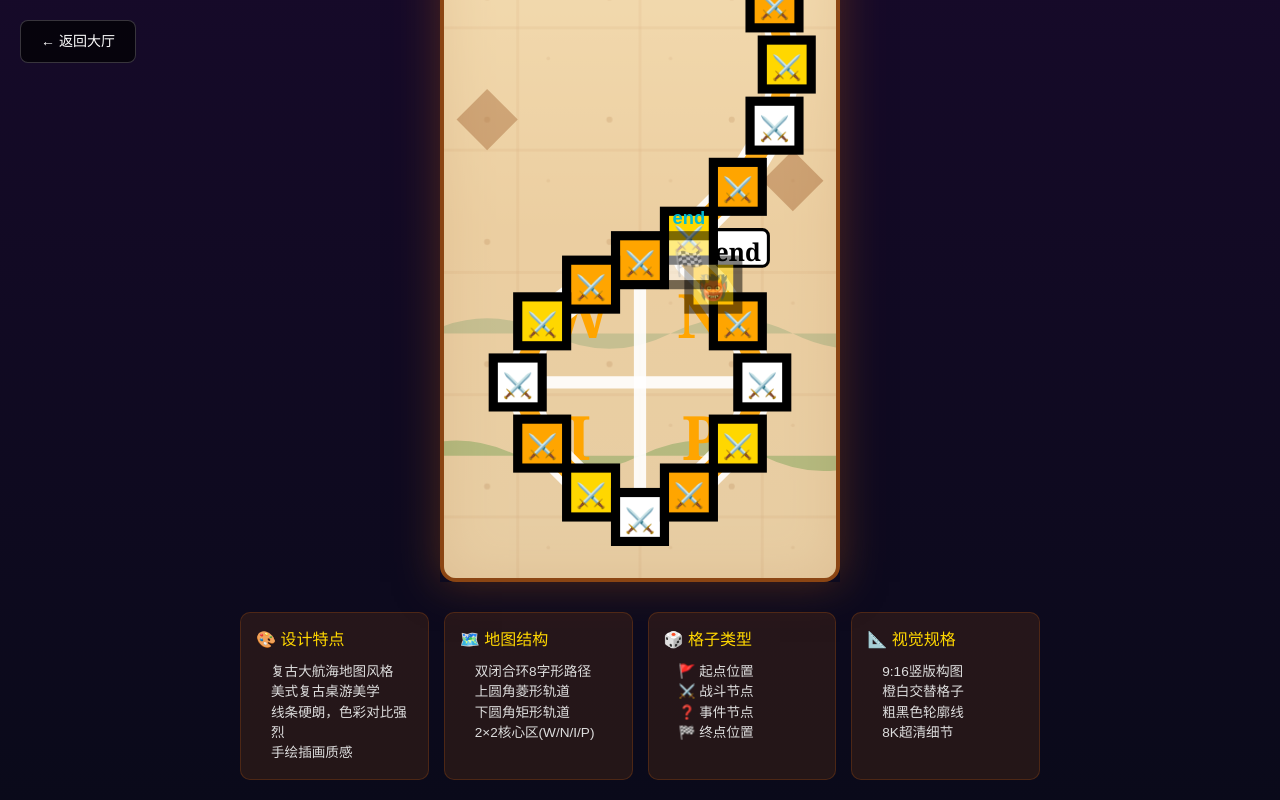
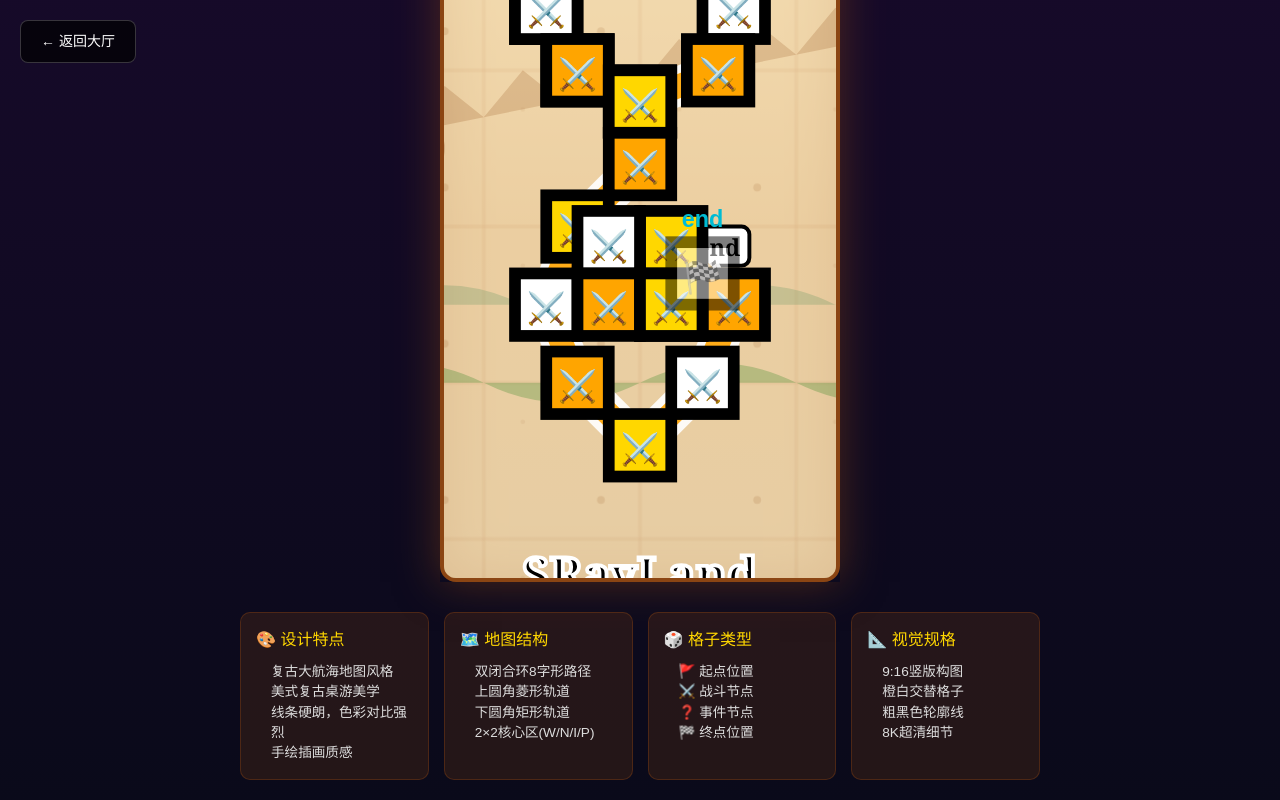
Before and after one commit to Wang2535/-, a React (Vite) app in the folder game-clean/: page / in a window 1280 px wide. Both pictures are taken after a click on the button "🏝️ 查看SRayLand复古大航海地图". Shown: the part 283-1083 px from the top of the page. Built offline with nearby package versions, Linux system fonts and the light colour scheme.

Commit message:
feat: 检查GitHub文件并汇报
Co-authored-by: traeagent <traeagent@users.noreply.github.com>

```diff
--- a/game-clean/src/tower-mode/components/SRayLandMapRenderer/SRayLandMapRenderer.tsx
+++ b/game-clean/src/tower-mode/components/SRayLandMapRenderer/SRayLandMapRenderer.tsx
@@ -19,45 +19,64 @@ export interface SRayLandMapRendererProps {
   layerNumber?: number;
 }
 
-// 苹果形状的路径格子位置
+// 葫芦形状的路径格子位置 - 严格按照规则设计
 function generateGridCells(): SRayLandCell[] {
   const cells: SRayLandCell[] = [];
 
-  // 上半部分 - 苹果顶部圆弧（从顶部开始顺时针）
-  const upperArcPath = [
-    { id: 'u1', position: { x: 50, y: 10 }, type: 'start', state: 'current' },      // 起点（苹果梗下方）
-    { id: 'u2', position: { x: 58, y: 12 }, type: 'battle', state: 'pending' },
-    { id: 'u3', position: { x: 66, y: 18 }, type: 'battle', state: 'pending' },
-    { id: 'u4', position: { x: 72, y: 26 }, type: 'battle', state: 'pending' },
-    { id: 'u5', position: { x: 74, y: 36 }, type: 'battle', state: 'pending' },
-    { id: 'u6', position: { x: 72, y: 46 }, type: 'battle', state: 'pending' },
-    { id: 'u7', position: { x: 66, y: 56 }, type: 'battle', state: 'pending' },
-    { id: 'u8', position: { x: 58, y: 64 }, type: 'battle', state: 'pending' },
+  // 上半部分 - 小圆（直径为下半椭圆短轴的 3/4）
+  // 上半环右弧段
+  const upperRightArc = [
+    { id: 'u1', position: { x: 50, y: 10 }, type: 'start', state: 'current' },      // 起点（葫芦顶端）
+    { id: 'u2', position: { x: 58, y: 14 }, type: 'battle', state: 'pending' },
+    { id: 'u3', position: { x: 62, y: 22 }, type: 'battle', state: 'pending' },
+    { id: 'u4', position: { x: 60, y: 30 }, type: 'battle', state: 'pending' },
+    { id: 'u5', position: { x: 50, y: 34 }, type: 'battle', state: 'pending' },    // 上半小圆正下方顶点
   ];
 
-  // 连接段 - 连接上弧底部和下圆顶部
-  const connectorPath = [
-    { id: 'c1', position: { x: 50, y: 68 }, type: 'battle', state: 'pending' },    // 连接点
+  // 45° 上行左折段
+  const upperLeftDiagonal = [
+    { id: 'u6', position: { x: 42, y: 30 }, type: 'battle', state: 'pending' },
+    { id: 'u7', position: { x: 38, y: 22 }, type: 'battle', state: 'pending' },    // 上半小圆最左侧顶点
   ];
 
-  // 下半部分 - 苹果底部圆形（顺时针）
-  const lowerCirclePath = [
-    { id: 'l1', position: { x: 42, y: 72 }, type: 'battle', state: 'pending' },    // W象限区域
-    { id: 'l2', position: { x: 34, y: 78 }, type: 'battle', state: 'pending' },
-    { id: 'l3', position: { x: 30, y: 88 }, type: 'battle', state: 'pending' },    // I象限区域
-    { id: 'l4', position: { x: 34, y: 98 }, type: 'battle', state: 'pending' },
-    { id: 'l5', position: { x: 42, y: 106 }, type: 'battle', state: 'pending' },
-    { id: 'l6', position: { x: 50, y: 110 }, type: 'battle', state: 'pending' },    // 底部
-    { id: 'l7', position: { x: 58, y: 106 }, type: 'battle', state: 'pending' },
-    { id: 'l8', position: { x: 66, y: 98 }, type: 'battle', state: 'pending' },
-    { id: 'l9', position: { x: 70, y: 88 }, type: 'battle', state: 'pending' },    // P象限区域
-    { id: 'l10', position: { x: 66, y: 78 }, type: 'battle', state: 'pending' },
-    { id: 'l11', position: { x: 62, y: 72 }, type: 'boss', state: 'locked' },   // N象限（Boss格）
-    { id: 'l12', position: { x: 58, y: 68 }, type: 'end', state: 'locked' },     // 终点（在N象限旁边）
+  // 45° 上行右折段
+  const upperRightDiagonal = [
+    { id: 'u8', position: { x: 42, y: 14 }, type: 'battle', state: 'pending' },
+    { id: 'u9', position: { x: 50, y: 10 }, type: 'battle', state: 'pending' },    // 回到起点顶点
+  ];
+
+  // 上半环左弧段
+  const upperLeftArc = [
+    { id: 'u10', position: { x: 50, y: 10 }, type: 'battle', state: 'pending' },
+    { id: 'u11', position: { x: 42, y: 14 }, type: 'battle', state: 'pending' },
+    { id: 'u12', position: { x: 38, y: 22 }, type: 'battle', state: 'pending' },
+    { id: 'u13', position: { x: 42, y: 30 }, type: 'battle', state: 'pending' },
+    { id: 'u14', position: { x: 50, y: 34 }, type: 'battle', state: 'pending' },    // 上半小圆正下方顶点
+  ];
+
+  // 下半环左弧段
+  const lowerLeftArc = [
+    { id: 'l1', position: { x: 50, y: 42 }, type: 'battle', state: 'pending' },
+    { id: 'l2', position: { x: 42, y: 50 }, type: 'battle', state: 'pending' },
+    { id: 'l3', position: { x: 38, y: 60 }, type: 'battle', state: 'pending' },
+    { id: 'l4', position: { x: 42, y: 70 }, type: 'battle', state: 'pending' },
+    { id: 'l5', position: { x: 50, y: 78 }, type: 'battle', state: 'pending' },
+    { id: 'l6', position: { x: 58, y: 70 }, type: 'battle', state: 'pending' },
+    { id: 'l7', position: { x: 62, y: 60 }, type: 'battle', state: 'pending' },    // 下半椭圆右侧 1/5 高度位置
+  ];
+
+  // 内部正方形闭合段
+  const innerSquare = [
+    { id: 's1', position: { x: 54, y: 60 }, type: 'battle', state: 'pending' },    // 进入正方形
+    { id: 's2', position: { x: 54, y: 52 }, type: 'battle', state: 'pending' },    // 上
+    { id: 's3', position: { x: 46, y: 52 }, type: 'battle', state: 'pending' },    // 左
+    { id: 's4', position: { x: 46, y: 60 }, type: 'battle', state: 'pending' },    // 下
+    { id: 's5', position: { x: 54, y: 60 }, type: 'battle', state: 'pending' },    // 右
+    { id: 's6', position: { x: 58, y: 56 }, type: 'end', state: 'locked' },         // 终点（N象限右上角）
   ];
 
   // 添加所有格子
-  [...upperArcPath, ...connectorPath, ...lowerCirclePath].forEach(cell => {
+  [...upperRightArc, ...upperLeftDiagonal, ...upperRightDiagonal, ...upperLeftArc, ...lowerLeftArc, ...innerSquare].forEach(cell => {
     cells.push(cell);
   });
 
@@ -107,19 +126,40 @@ export function SRayLandMapRenderer({ cells, currentCellId, onCellClick, layerNu
   const connections = useMemo(() => {
     const paths: { from: string; to: string }[] = [];
 
-    // 上半部分圆弧路径
-    const upperArc = ['u1', 'u2', 'u3', 'u4', 'u5', 'u6', 'u7', 'u8'];
-    for (let i = 0; i < upperArc.length - 1; i++) {
-      paths.push({ from: upperArc[i], to: upperArc[i + 1] });
+    // 上半环右弧段
+    const upperRightArc = ['u1', 'u2', 'u3', 'u4', 'u5'];
+    for (let i = 0; i < upperRightArc.length - 1; i++) {
+      paths.push({ from: upperRightArc[i], to: upperRightArc[i + 1] });
     }
 
-    // 连接段
-    paths.push({ from: 'u8', to: 'c1' });
+    // 45° 上行左折段
+    const upperLeftDiagonal = ['u5', 'u6', 'u7'];
+    for (let i = 0; i < upperLeftDiagonal.length - 1; i++) {
+      paths.push({ from: upperLeftDiagonal[i], to: upperLeftDiagonal[i + 1] });
+    }
 
-    // 下半部分圆形路径
-    const lowerCircle = ['c1', 'l1', 'l2', 'l3', 'l4', 'l5', 'l6', 'l7', 'l8', 'l9', 'l10', 'l11', 'l12'];
-    for (let i = 0; i < lowerCircle.length - 1; i++) {
-      paths.push({ from: lowerCircle[i], to: lowerCircle[i + 1] });
+    // 45° 上行右折段
+    const upperRightDiagonal = ['u7', 'u8', 'u9'];
+    for (let i = 0; i < upperRightDiagonal.length - 1; i++) {
+      paths.push({ from: upperRightDiagonal[i], to: upperRightDiagonal[i + 1] });
+    }
+
+    // 上半环左弧段
+    const upperLeftArc = ['u9', 'u10', 'u11', 'u12', 'u13', 'u14'];
+    for (let i = 0; i < upperLeftArc.length - 1; i++) {
+      paths.push({ from: upperLeftArc[i], to: upperLeftArc[i + 1] });
+    }
+
+    // 下半环左弧段
+    const lowerLeftArc = ['u14', 'l1', 'l2', 'l3', 'l4', 'l5', 'l6', 'l7'];
+    for (let i = 0; i < lowerLeftArc.length - 1; i++) {
+      paths.push({ from: lowerLeftArc[i], to: lowerLeftArc[i + 1] });
+    }
+
+    // 内部正方形闭合段
+    const innerSquare = ['l7', 's1', 's2', 's3', 's4', 's5', 's6'];
+    for (let i = 0; i < innerSquare.length - 1; i++) {
+      paths.push({ from: innerSquare[i], to: innerSquare[i + 1] });
     }
 
     return paths;
@@ -226,7 +266,7 @@ export function SRayLandMapRenderer({ cells, currentCellId, onCellClick, layerNu
       onMouseLeave={handleMouseUp}
     >
       <svg
-        viewBox="20 5 60 115"
+        viewBox="30 5 40 90"
         preserveAspectRatio="xMidYMid meet"
         style={{
           position: 'absolute',
@@ -245,62 +285,57 @@ export function SRayLandMapRenderer({ cells, currentCellId, onCellClick, layerNu
             <circle cx="75" cy="75" r="1.5" fill="#DEB887" opacity="0.4" />
             <circle cx="50" cy="50" r="1" fill="#D2B48C" opacity="0.6" />
           </pattern>
-
-          {/* 格子填充图案 */}
-          <pattern id="orangeTile" width="4" height="4" patternUnits="userSpaceOnUse">
-            <rect width="4" height="4" fill="#FFA500" />
-          </pattern>
-          <pattern id="whiteTile" width="4" height="4" patternUnits="userSpaceOnUse">
-            <rect width="4" height="4" fill="#FFFFFF" />
-          </pattern>
         </defs>
 
-        {/* 复古拼贴风格的奇幻地图背景 */}
+        {/* 复古美式拼贴风格背景 */}
         <g style={{ opacity: 0.6 }}>
           {/* 复古地图纹理 */}
-          <rect width="100" height="120" fill="#F5DEB3" />
+          <rect width="100" height="100" fill="#F5DEB3" />
           <pattern id="vintageTexture" width="20" height="20" patternUnits="userSpaceOnUse">
             <path d="M 0 10 L 20 10" stroke="#DEB887" strokeWidth="0.5" strokeOpacity="0.3" />
             <path d="M 10 0 L 10 20" stroke="#DEB887" strokeWidth="0.5" strokeOpacity="0.3" />
             <circle cx="5" cy="5" r="0.5" fill="#8B4513" opacity="0.2" />
             <circle cx="15" cy="15" r="0.3" fill="#8B4513" opacity="0.1" />
           </pattern>
-          <rect width="100" height="120" fill="url(#vintageTexture)" />
+          <rect width="100" height="100" fill="url(#vintageTexture)" />
 
-          {/* 手绘森林/山脉景观 */}
-          <path d="M 10 100 Q 20 95 30 100 Q 40 105 50 100 Q 60 95 70 100 Q 80 105 90 100" fill="#228B22" opacity="0.4" />
-          <path d="M 15 80 Q 25 75 35 80 Q 45 85 55 80 Q 65 75 75 80 Q 85 85 95 80" fill="#2E8B57" opacity="0.3" />
+          {/* 自然景观元素 */}
+          {/* 森林 */}
+          <path d="M 10 70 Q 20 65 30 70 Q 40 75 50 70 Q 60 65 70 70 Q 80 75 90 70" fill="#228B22" opacity="0.4" />
+          <path d="M 15 60 Q 25 55 35 60 Q 45 65 55 60 Q 65 55 75 60 Q 85 65 95 60" fill="#2E8B57" opacity="0.3" />
 
-          {/* 星球插画 */}
-          <circle cx="10" cy="25" r="4" fill="#FFD700" opacity="0.7" />
-          <circle cx="85" cy="20" r="2.5" fill="#1E90FF" opacity="0.8" />
+          {/* 山脉 */}
+          <path d="M 10 40 L 15 35 L 20 38 L 25 32 L 30 36 L 35 30 L 40 34 L 45 28 L 50 32 L 55 26 L 60 30 L 65 24 L 70 28 L 75 22 L 80 26 L 85 20 L 90 24" fill="#8B4513" opacity="0.3" />
 
-          {/* 复古地理元素 */}
-          <path d="M 20 45 L 25 40 L 30 45 L 25 50 Z" fill="#8B4513" opacity="0.5" />
-          <path d="M 70 55 L 75 50 L 80 55 L 75 60 Z" fill="#8B4513" opacity="0.5" />
+          {/* 火山 */}
+          <path d="M 85 30 L 90 25 L 95 30 Z" fill="#CD5C5C" opacity="0.4" />
+          <path d="M 90 25 L 90 20" stroke="#FF4500" strokeWidth="1" opacity="0.6" />
+
+          {/* 星球 */}
+          <circle cx="10" cy="20" r="3" fill="#FFD700" opacity="0.7" />
+          <circle cx="85" cy="15" r="2" fill="#1E90FF" opacity="0.8" />
+
+          {/* 复古罗盘 */}
+          <circle cx="20" cy="40" r="5" fill="#8B4513" opacity="0.5" />
+          <line x1="20" y1="35" x2="20" y2="45" stroke="#D2B48C" strokeWidth="0.5" />
+          <line x1="15" y1="40" x2="25" y2="40" stroke="#D2B48C" strokeWidth="0.5" />
         </g>
 
-        {/* 下方圆形内部的白色十字线 - 分为四个象限 */}
+        {/* 内部正方形的白色十字线 */}
         <g>
           {/* 十字线 */}
-          <line x1="30" y1="88" x2="70" y2="88" stroke="#FFFFFF" strokeWidth="2" strokeOpacity="0.9" />
-          <line x1="50" y1="68" x2="50" y2="108" stroke="#FFFFFF" strokeWidth="2" strokeOpacity="0.9" />
+          <line x1="42" y1="56" x2="58" y2="56" stroke="#FFFFFF" strokeWidth="2" strokeOpacity="0.9" />
+          <line x1="50" y1="52" x2="50" y2="60" stroke="#FFFFFF" strokeWidth="2" strokeOpacity="0.9" />
 
-          {/* 四个象限标注 - W N I P */}
-          <text x="40" y="78" textAnchor="middle" dominantBaseline="middle" fill="#FFA500" fontSize="10" fontWeight="bold" fontFamily="'Georgia', serif">W</text>
-          <text x="60" y="78" textAnchor="middle" dominantBaseline="middle" fill="#FFA500" fontSize="10" fontWeight="bold" fontFamily="'Georgia', serif">N</text>
-          <text x="40" y="98" textAnchor="middle" dominantBaseline="middle" fill="#FFA500" fontSize="10" fontWeight="bold" fontFamily="'Georgia', serif">I</text>
-          <text x="60" y="98" textAnchor="middle" dominantBaseline="middle" fill="#FFA500" fontSize="10" fontWeight="bold" fontFamily="'Georgia', serif">P</text>
+          {/* 四个象限标注 */}
+          <text x="46" y="56" textAnchor="middle" dominantBaseline="middle" fill="#FFA500" fontSize="8" fontWeight="bold" fontFamily="'Georgia', serif">W</text>
+          <text x="54" y="56" textAnchor="middle" dominantBaseline="middle" fill="#FFA500" fontSize="8" fontWeight="bold" fontFamily="'Georgia', serif">N</text>
+          <text x="46" y="56" textAnchor="middle" dominantBaseline="middle" fill="#FFA500" fontSize="8" fontWeight="bold" fontFamily="'Georgia', serif">I</text>
+          <text x="54" y="56" textAnchor="middle" dominantBaseline="middle" fill="#FFA500" fontSize="8" fontWeight="bold" fontFamily="'Georgia', serif">P</text>
 
-          {/* End标签 - 在N象限旁边 */}
-          <rect x="61" y="63" width="10" height="6" rx="1" fill="#FFFFFF" stroke="#000000" strokeWidth="0.5" />
-          <text x="66" y="67" textAnchor="middle" dominantBaseline="middle" fill="#000000" fontSize="4" fontWeight="bold" fontFamily="'Georgia', serif">end</text>
-        </g>
-
-        {/* 苹果梗装饰 */}
-        <g>
-          <rect x="48" y="2" width="4" height="10" rx="1" fill="#8B4513" />
-          <ellipse cx="50" cy="2" rx="3" ry="2" fill="#228B22" />
+          {/* End标签 */}
+          <rect x="56" y="50" width="8" height="5" rx="1" fill="#FFFFFF" stroke="#000000" strokeWidth="0.5" />
+          <text x="60" y="53" textAnchor="middle" dominantBaseline="middle" fill="#000000" fontSize="3" fontWeight="bold" fontFamily="'Georgia', serif">end</text>
         </g>
 
         {/* 路径层 */}
@@ -316,6 +351,11 @@ export function SRayLandMapRenderer({ cells, currentCellId, onCellClick, layerNu
             onClick={() => onCellClick?.(cell.id)}
           />
         ))}
+
+        {/* 底部SRayLand标识 */}
+        <text x="50" y="95" textAnchor="middle" dominantBaseline="middle" fill="#000000" fontSize="6" fontWeight="bold" fontFamily="'Georgia', serif" stroke="#FFFFFF" strokeWidth="0.5">
+          SRayLand
+        </text>
       </svg>
     </div>
   );
```
